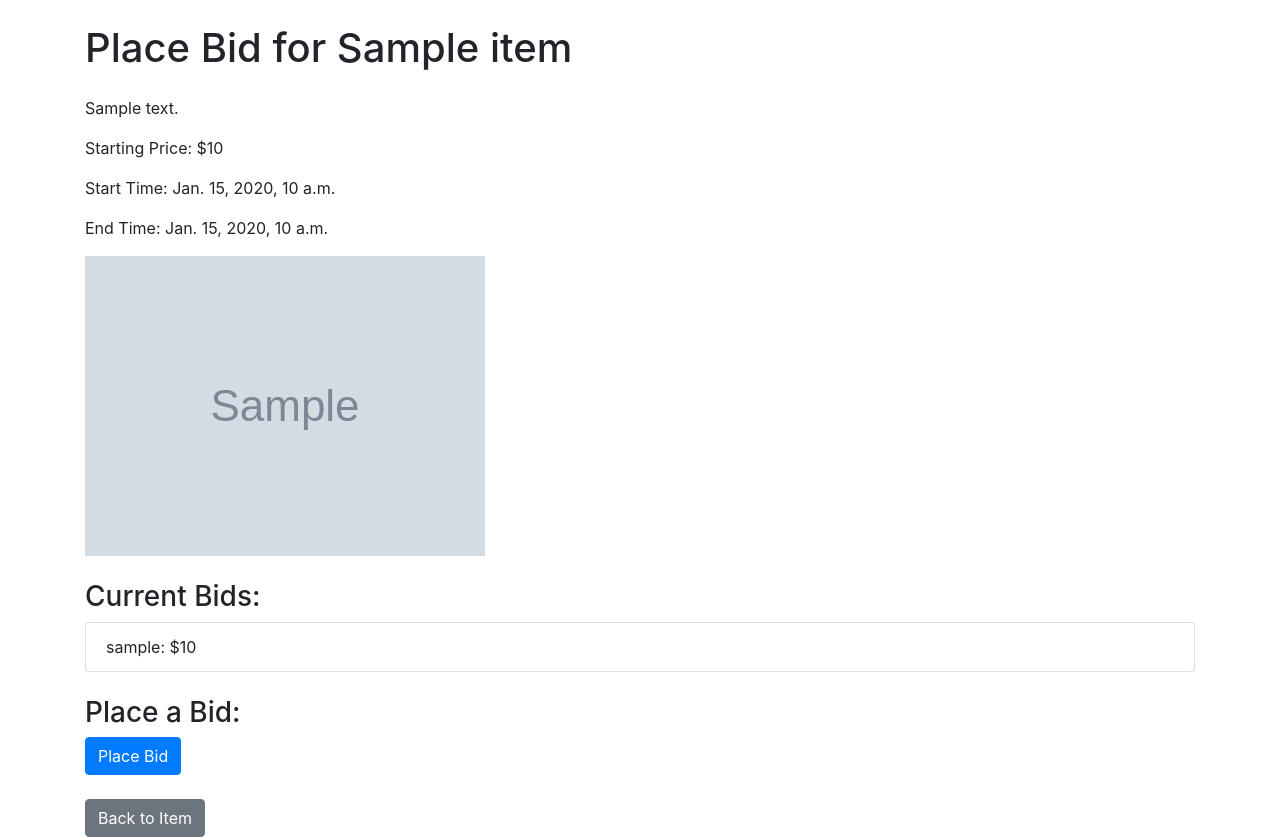
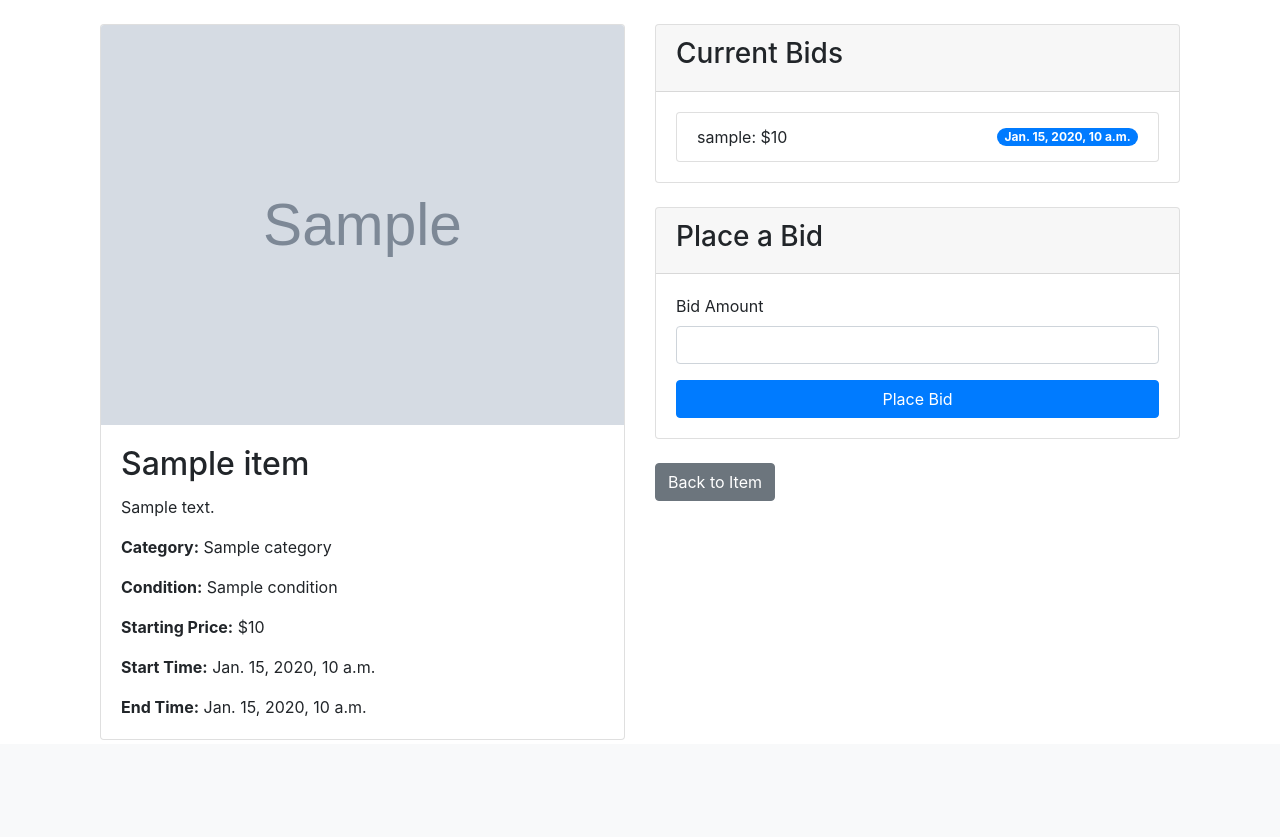
Before and after one commit to parkerg16/ebayClone, a Django app: template auction/templates/auction/place_bid.html in a window 1280 px wide. Shown: the part 56-893 px from the top of the page. After the commit the page ends 796 px from the top, so only its background shows below. Run offline with Django 3.2, Linux system fonts and the light colour scheme; the template is opened without the code that fills it: most values are stand-ins (such as "Sample title", 1, 10 or a date in 2020); grey boxes marked "Sample" are stand-in pictures; some libraries are stand-ins or nearby versions.

Commit message:
Modified place bid to integrate bootstrap. Fixed issue with item condition not showing up in submit_item.html.

```diff
--- a/auction/templates/auction/place_bid.html
+++ b/auction/templates/auction/place_bid.html
@@ -3,31 +3,68 @@
 {% block title %}Place Bid{% endblock %}
 
 {% block content %}
-    <div class="mt-4">
-        <h1 class="mb-4">Place Bid for {{ item.title }}</h1>
-        <p>{{ item.description }}</p>
-        <p>Starting Price: ${{ item.starting_price }}</p>
-        <p>Start Time: {{ item.start_time }}</p>
-        <p>End Time: {{ item.end_time }}</p>
-
+<div class="container mt-4">
+    <div class="row">
+        <div class="col-md-6">
+            <div class="card">
                 {% if item.image %}
-            <img src="{{ item.image.url }}" class="img-fluid mb-4" alt="{{ item.title }}">
+                    <img src="{{ item.image.url }}" class="card-img-top img-fluid" alt="{{ item.title }}" style="height: 400px; object-fit: cover;">
+                {% else %}
+                    <img src="https://via.placeholder.com/400" class="card-img-top img-fluid" alt="No image available" style="height: 400px; object-fit: cover;">
                 {% endif %}
-
-        <h3>Current Bids:</h3>
-        <ul class="list-group mb-4">
+                <div class="card-body">
+                    <h2 class="card-title">{{ item.title }}</h2>
+                    <p class="card-text">{{ item.description }}</p>
+                    <p class="card-text"><strong>Category:</strong> {{ item.category.name }}</p>
+                    <p class="card-text"><strong>Condition:</strong> {{ item.condition.title }}</p>
+                    <p class="card-text"><strong>Starting Price:</strong> ${{ item.starting_price }}</p>
+                    <p class="card-text"><strong>Start Time:</strong> {{ item.start_time }}</p>
+                    <p class="card-text"><strong>End Time:</strong> {{ item.end_time }}</p>
+                </div>
+            </div>
+        </div>
+        <div class="col-md-6">
+            <div class="card">
+                <div class="card-header">
+                    <h3>Current Bids</h3>
+                </div>
+                <div class="card-body">
+                    {% if item.bids.all %}
+                        <ul class="list-group">
                             {% for bid in item.bids.all %}
-                <li class="list-group-item">{{ bid.user.username }}: ${{ bid.amount }}</li>
+                                <li class="list-group-item d-flex justify-content-between align-items-center">
+                                    <span>{{ bid.user.username }}: ${{ bid.amount }}</span>
+                                    <span class="badge badge-primary badge-pill">{{ bid.bid_time }}</span>
+                                </li>
                             {% endfor %}
                         </ul>
-
-        <h3>Place a Bid:</h3>
+                    {% else %}
+                        <p>No bids yet. Be the first to place a bid!</p>
+                    {% endif %}
+                </div>
+            </div>
+            <div class="card mt-4">
+                <div class="card-header">
+                    <h3>Place a Bid</h3>
+                </div>
+                <div class="card-body">
                     <form method="post">
                         {% csrf_token %}
-            {{ form.as_p }}
-            <button type="submit" class="btn btn-primary">Place Bid</button>
+                        <div class="form-group">
+                            <label for="id_amount">Bid Amount</label>
+                            <input type="number" name="amount" class="form-control" id="id_amount" step="0.01" required>
+                        </div>
+                        <button type="submit" class="btn btn-primary btn-block">Place Bid</button>
                     </form>
-
+                </div>
+            </div>
             <a href="{% url 'item_detail' item.id %}" class="btn btn-secondary mt-4">Back to Item</a>
         </div>
+    </div>
+</div>
+
+<!-- Bootstrap JS and dependencies -->
+<script src="https://code.jquery.com/jquery-3.5.1.min.js"></script>
+<script src="https://cdn.jsdelivr.net/npm/@popperjs/core@2.9.2/dist/umd/popper.min.js"></script>
+<script src="https://stackpath.bootstrapcdn.com/bootstrap/4.5.2/js/bootstrap.min.js"></script>
 {% endblock %}
```
Also changed, not shown: auction/templates/auction/item_detail.html (+54 -15 lines), auction/templates/auction/submit_item.html (+8 -13 lines). Lines whose indentation alone changed are shown as unchanged.
